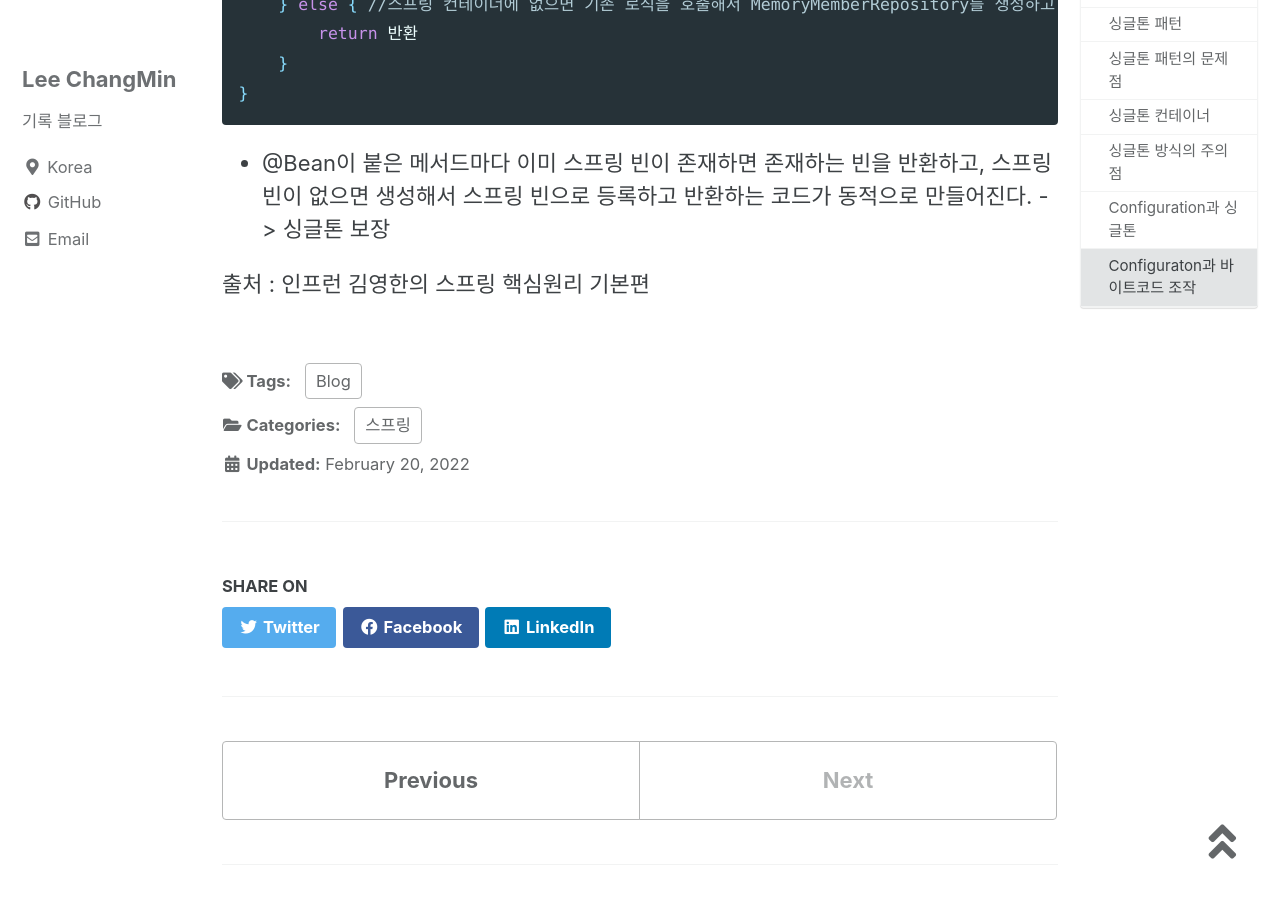
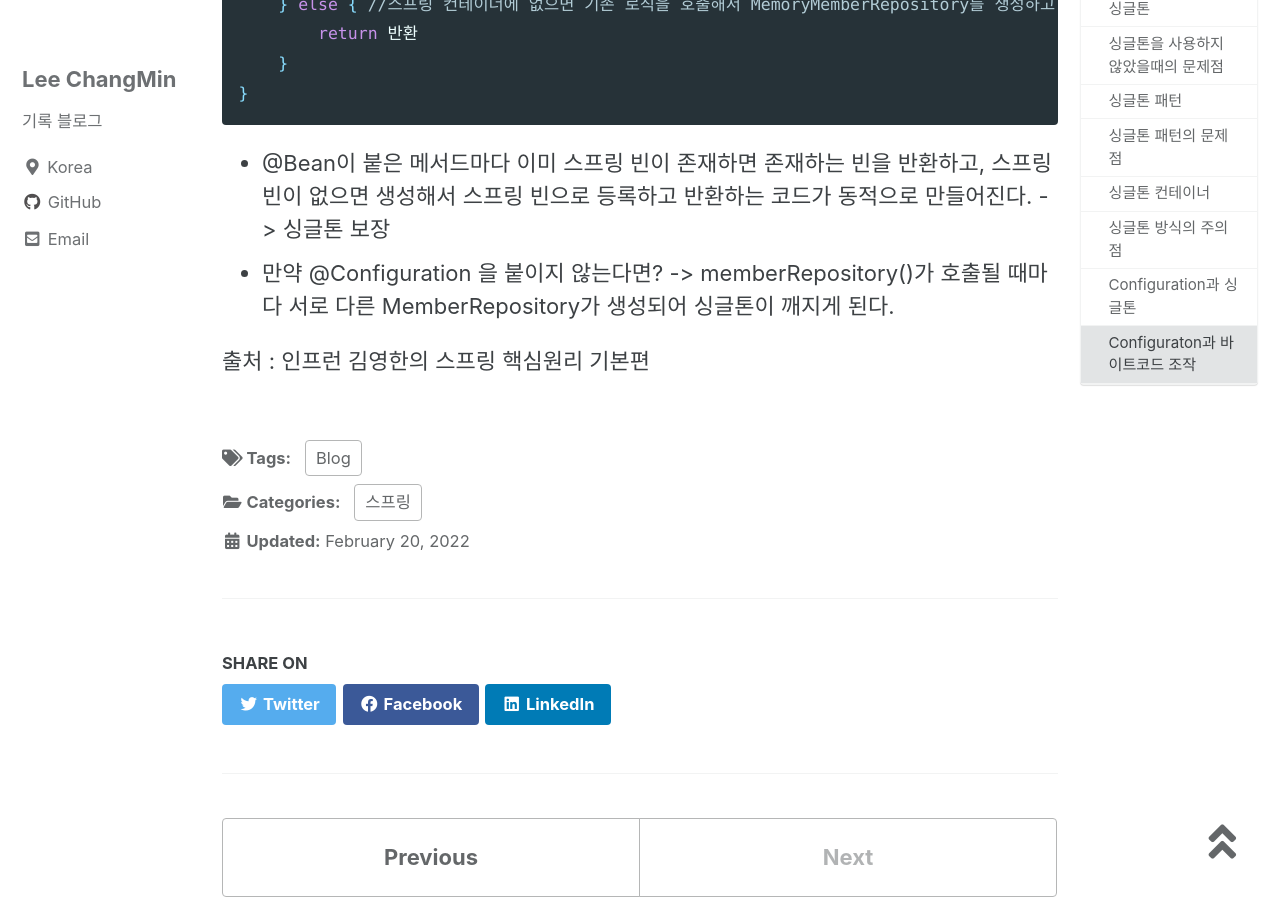
Before and after one commit to changmin2/changmin2.github.io, a Jekyll site: the page built from _posts/스프링/2022-02-20-싱글톤.md, in a window 1280 px wide and 900 px high, scrolled down 9411 px. Built offline with Jekyll 4.4.1, drawn with Linux system fonts in a browser that asks for light colours; cached includes are drawn as plain includes; comment, search, counter and statistics services are not loaded.

Commit message:
싱글톤 컨테이너

````diff
--- a/_posts/스프링/2022-02-20-싱글톤.md
+++ b/_posts/스프링/2022-02-20-싱글톤.md
@@ -278,5 +278,6 @@ public MemberRepository memberRepository() {
 ```
 
 - @Bean이 붙은 메서드마다 이미 스프링 빈이 존재하면 존재하는 빈을 반환하고, 스프링 빈이 없으면 생성해서 스프링 빈으로 등록하고 반환하는 코드가 동적으로 만들어진다. -> 싱글톤 보장
+- 만약 @Configuration 을 붙이지 않는다면? -> memberRepository()가 호출될 때마다 서로 다른 MemberRepository가 생성되어 싱글톤이 깨지게 된다.
 
 출처 : 인프런 김영한의 스프링 핵심원리 기본편
````
